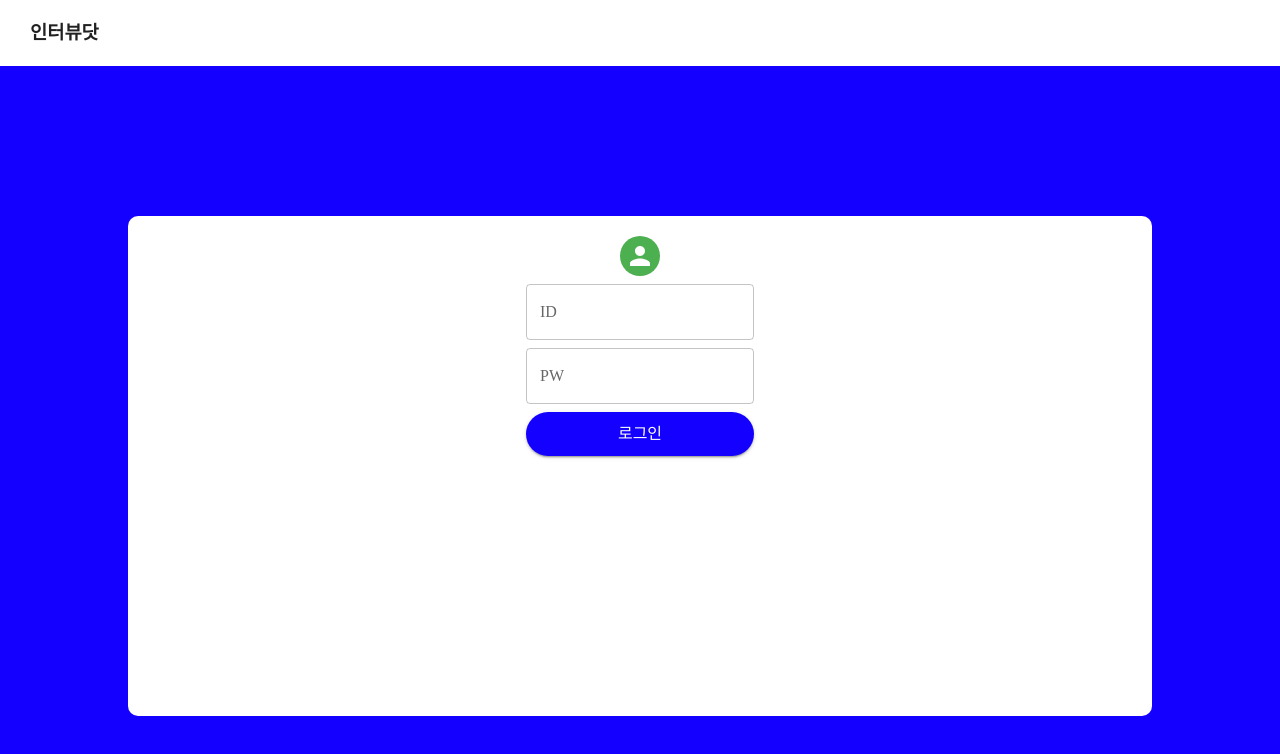
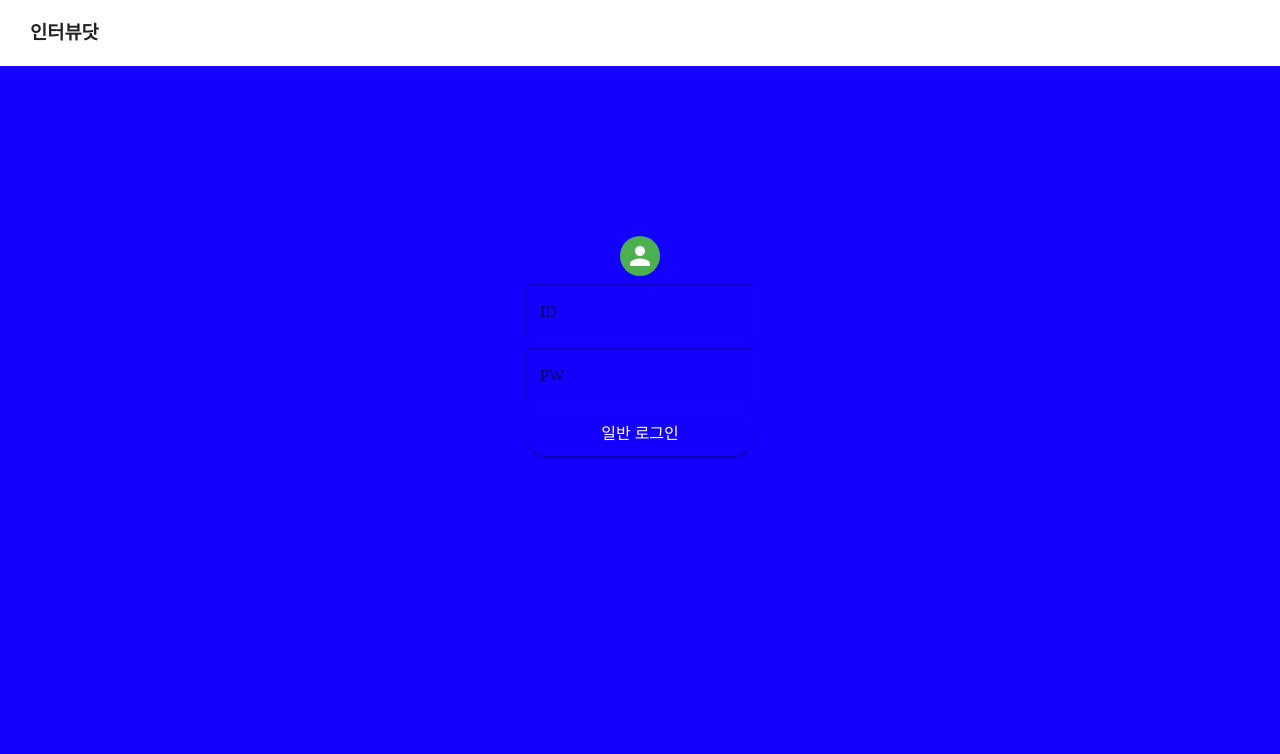
Before and after one commit to ict2jo/admininterviewdot, a Next.js app: page /adminlogin in a window 1280 px wide. Shown: the top 754 px of the page. Built offline with nearby package versions, Linux system fonts and the light colour scheme; a web font is replaced by a local one.

Commit message:
로그인테스트중

```diff
--- a/next.config.mjs
+++ b/next.config.mjs
@@ -5,8 +5,8 @@ const nextConfig = {
     async rewrites(){
         return[
             {
-                source : "/api/adminlogin",
-                destination : "http://localhost:8090/api/adminlogin"
+                source : "/api/:path*",
+                destination : "http://localhost:8090/api/:path*"
             },
             {
                 source : "/inquiry/:path*",
--- a/src/app/adminlogin/page.jsx
+++ b/src/app/adminlogin/page.jsx
@@ -1,70 +1,89 @@
 "use client"
 
+import { MenuContext } from "@/stores/StoreContext";
 import { Avatar, Button, FormControl, Stack, TextField } from "@mui/material";
 import { green } from "@mui/material/colors";
+import axios from "axios";
+import { observer } from "mobx-react-lite";
+import { useRouter } from "next/navigation";
 import { useContext, useEffect, useState } from "react";
-import { useRouter } from "next/navigation";
-import axios from "axios";
-import authStore from "@/stores/AuthStore";
 
-export default function AdminLogin() {
+const Login = observer(() => {
+    // useContext 훅으로 MobX Store 가져오기
+    const menuStore = useContext(MenuContext)
 
-    const [admin, setAdmin] = useState({
-        a_id: '',
-        a_pwd: ''
+    const API_URL = "/api/login"
+    const [avo, setAvo] = useState({
+        a_id : '',
+        a_pwd : ''
     });
 
     const router = useRouter();
 
     useEffect(() => {
-        authStore.loadToken();
-        if(authStore.isAuthenticated){
+       menuStore.loadToken();
+        if (menuStore.isAuthenticated) {
             router.push("/adminmain");
+        }else{
+            // 로그인 성공 후 개인정보 가지고 서버로 다시 가기
+            const urlParams = new URLSearchParams(window.location.search)
+            const token = urlParams.get('token')
+            if(token){
+                menuStore.setToken(token);
+                // 개인정보를 받기 위해서
+                axios.get('/api/userInfo', {params:{token}})
+                .then(response => {
+                    // 개인정보
+                    menuStore.setUserInfo(response.data);
+                    router.push("/main")
+                })
+                .catch(error => {
+                    console.error("error")
+                });
+            }
         }
-    }, [router, authStore]);
+    }, [router, menuStore]);
 
-    async function handleLogin(e) {
-        try {
-            // console.log(admin.a_id)
-            // console.log(admin.a_pwd)
-
-            // const response = await axios.post('/api/adminlogin',{a_id: admin.a_id, a_pwd: admin.a_pwd});
-
-            // console.log("몰르겠다")
-            // // token 을 로컬 스토리지에 저장
-            // if(response.data.token){
-            //     authStore.setToken(response.data.token)
-            //     // 성공 후 메인 페이지로 리다이렉트
-                router.push("/adminmain");
-            // }
-        } catch (error) {
+    async function login(){
+        try{
+            // axios 서버로 정보 보내기
+            const response =  await axios.post(API_URL,{
+                                  a_id : avo.a_id,
+                                  a_pwd : avo.a_pwd
+                               });
+            console.log(response.data)
+            // token 을 로컬 스토리지에 저장
+            if(response.data.token){
+                menuStore.setToken(response.data.token)
+                menuStore.setAdminInfo(response.data.userDetails)
+                // 성공 후 메인 페이지로 리다이렉트
+                router.push("/main");
+            }
+        }catch(error){
             alert("로그인 실패")
-            setAdmin({
-                a_id: "",
-                a_pwd: ""
+            setAvo({
+                a_id : "",
+                a_pwd : ""
             })
         }
     }
-    function changeAdminLoginInfo(e) {
-        setAdmin({
-            ...admin,
-            [e.target.name]: e.target.value
+    function changeAvo(e){
+        setAvo({
+            ...avo,
+            [e.target.name] : e.target.value
         })
     }
-    return (
-        <>
-            <div className="homewrap" style={{ width: '80%', margin: '100px auto', paddingTop: '20px', textAlign: 'center'}}>
-                <FormControl className="homesub">
-                    <Stack direction="column" spacing={1} alignItems='center'>
-                        <Avatar sx={{ bgcolor: green[500], marginBottom: '20px' }} />
-                        <TextField type='text' label='ID' name='a_id' fullWidth value={admin.a_id} autoComplete="off" onChange={changeAdminLoginInfo}/>
-                        <TextField type='password' label='PW' name='a_pwd' fullWidth value={admin.a_pwd} autoComplete="off"  onChange={changeAdminLoginInfo}/>
-                        <Button fullWidth variant='contained' onClick={handleLogin}>로그인</Button>
-                    </Stack>
-                </FormControl>
-
-
-            </div>
-        </>
-    );
-}
+    return(
+        <div style={{width: '80%', margin: '100px auto', paddingTop: '20px', textAlign: 'center'}}>
+            <FormControl>
+                <Stack direction="column" spacing={1} alignItems='center'>
+                    <Avatar sx={{ bgcolor: green[500], marginBottom:'20px'}} />
+                    <TextField type='text' label='ID' name='id' fullWidth  autoComplete="off" onChange={changeAvo} />
+                    <TextField type='password' label='PW' name='password' fullWidth autoComplete="off" onChange={changeAvo} />
+                    <Button fullWidth variant='contained' onClick={login} >일반 로그인</Button>
+                </Stack>
+            </FormControl>
+         </div>
+    )
+});
+export default Login ;
--- a/src/app/adminmain/page.jsx
+++ b/src/app/adminmain/page.jsx
@@ -13,10 +13,16 @@ import Reportlist from "../reportlist/page";
 
 export default function AdminMain() {
     const menuStore = useContext(MenuContext);
+    const router = useRouter();
     const [selectedMenu, setSelectedMenu] = useState(() => {
         const savedMenu = localStorage.getItem("selectedMenu");
         return savedMenu || "userlist"; // 기본 값으로 "userlist"를 설정
     });
+    useEffect(() => {
+        if(!menuStore.isAuthenticated){
+            router.push("/")
+        }
+    },[router, menuStore]);
 
     useEffect(() => {
         const savedMenu = localStorage.getItem("selectedMenu");
--- a/src/app/nav/page.jsx
+++ b/src/app/nav/page.jsx
@@ -8,6 +8,7 @@ import { useContext } from "react";
 
 const Nav = ({handleMenuClick}) => {
     const menuStore = useContext(MenuContext);
+    const { a_id, a_name, a_email} = menuStore.adminInfo;
     return (
         <List>
             <ListItemButton onClick={() => handleMenuClick("reviewList")}>
@@ -25,6 +26,9 @@ const Nav = ({handleMenuClick}) => {
             <ListItemButton onClick={() => handleMenuClick("adminlist")}>
                 <ListItemText>adminlist</ListItemText>
             </ListItemButton>
+            <ListItemButton onClick={() => handleMenuClick("adminlist")}>
+                <ListItemText>{a_name}</ListItemText>
+            </ListItemButton>
         </List>
     );
 }
--- a/src/stores/MenuStore.js
+++ b/src/stores/MenuStore.js
@@ -10,7 +10,11 @@ class MenuStore{
     adminList = [] ;
     queryList = [] ;
     inquiryList=[] ;
-
+    adminInfo = {
+        a_id:'',
+        a_name : '',
+        a_email : '',
+    }
     constructor(){
         makeAutoObservable(this);
     }
@@ -49,21 +53,17 @@ class MenuStore{
     setReportList(reportlist){
         this.reportlist = reportlist;
     }
-    // setAdminList(adminList){
-    //     this.adminList = adminList;
-    // }
-    // setReviewList(reviewList){
-    //     this.reviewList = reviewList;
-    // }
-    // setSuccessList(successlist){
-    //     this.successlist = successlist;
-    // }
+    setAdminList(adminList){
+        this.adminList = adminList;
+    }
+    setReviewList(reviewList){
+        this.reviewList = reviewList;
+    }
+    setSuccessList(successlist){
+        this.successlist = successlist;
+    }
 
-    // }
-    // setQueryList(querylist){
-    //     this.querylist = querylist;
-    // }
-}
+    }
 
 const menuStore = new MenuStore(); // 스토어 인스턴스 생성
 export default menuStore ;
```
